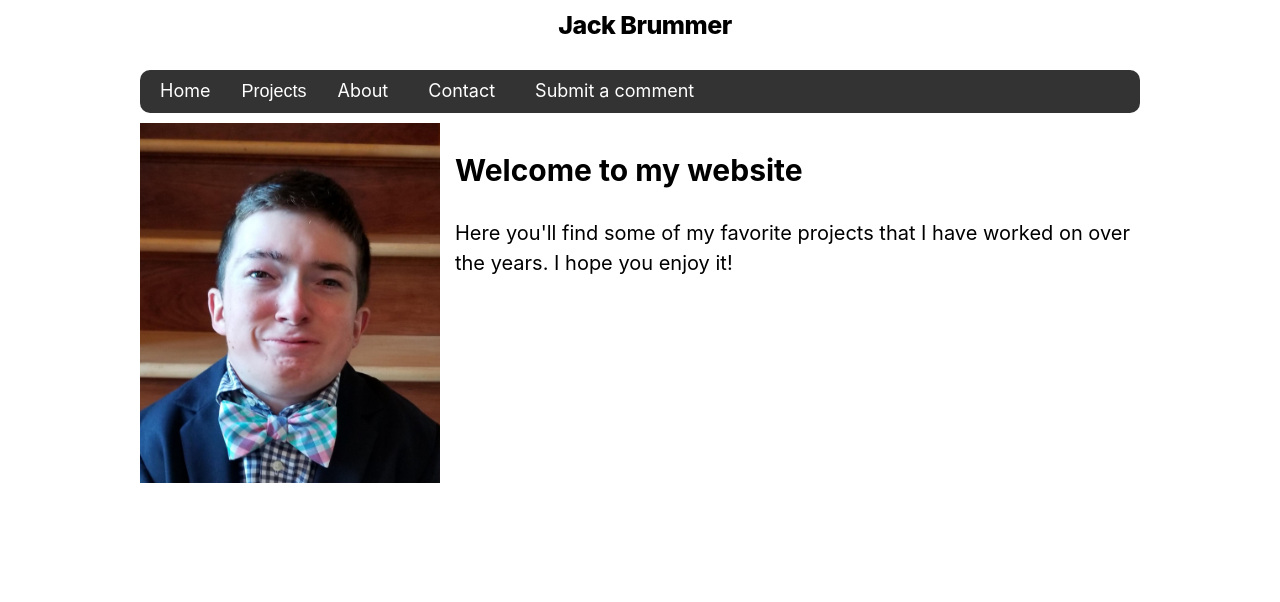
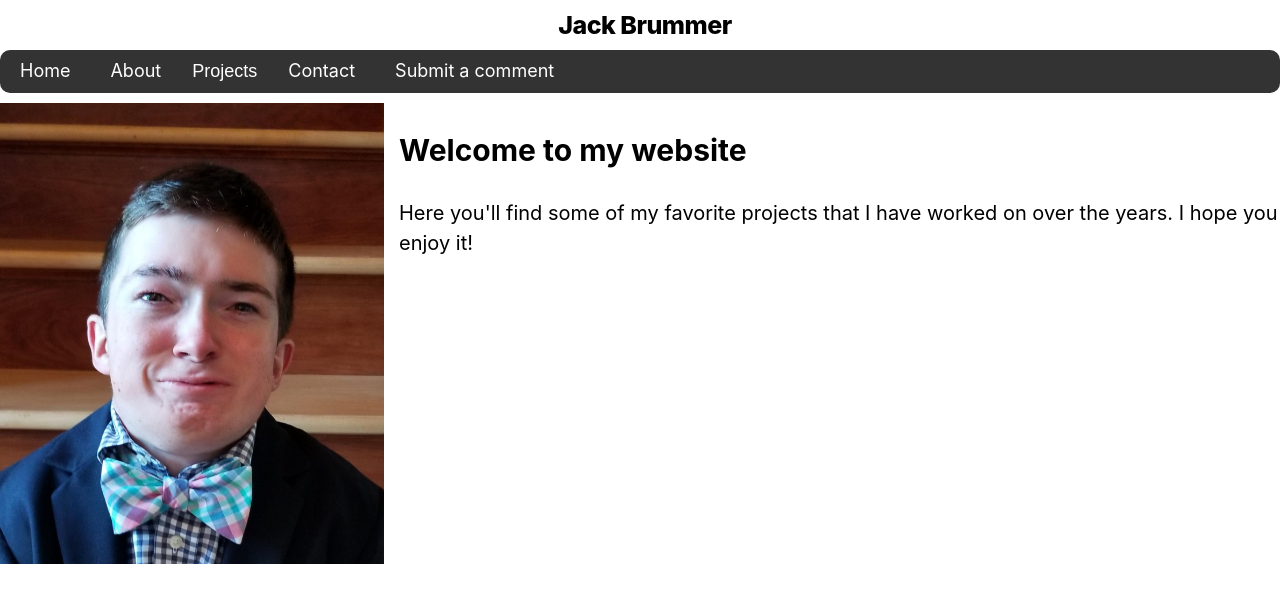
Before and after one commit to jbrummer402/Resume-Site, a Next.js app: page / in a window 1280 px wide. Shown: the top 602 px of the page. Built offline with nearby package versions, Linux system fonts and the light colour scheme.

Commit message:
modified order of navbar items

```diff
--- a/components/layout.js
+++ b/components/layout.js
@@ -13,9 +13,10 @@ export default function Layout({ children, home }) {
         <div>
         <h1 style={{textAlign:"center"}} className={utilStyles.heading2Xl}>{name}</h1>
 
-        <div style={{lineHeight: "1.0px"}} className={styles.container}>
+        <div style={{lineHeight: "1.0px"}}>
             <ul>
                 <li><Link href="/"><a>Home</a></Link></li>
+                <li><Link href="/posts/about"><a>About</a></Link></li>
                 <li>
                     <div className={styles.dropdown}>
                         <button className={styles.dropbtn}>
@@ -26,7 +27,7 @@ export default function Layout({ children, home }) {
                         </div>
                     </div>
                 </li>
-                <li><Link href="/posts/about"><a>About</a></Link></li>
+
                 <li><Link href="/posts/contact"><a>Contact</a></Link></li>
                 <li><Link href="/comment"><a>Submit a comment</a></Link></li>
             </ul>
```
